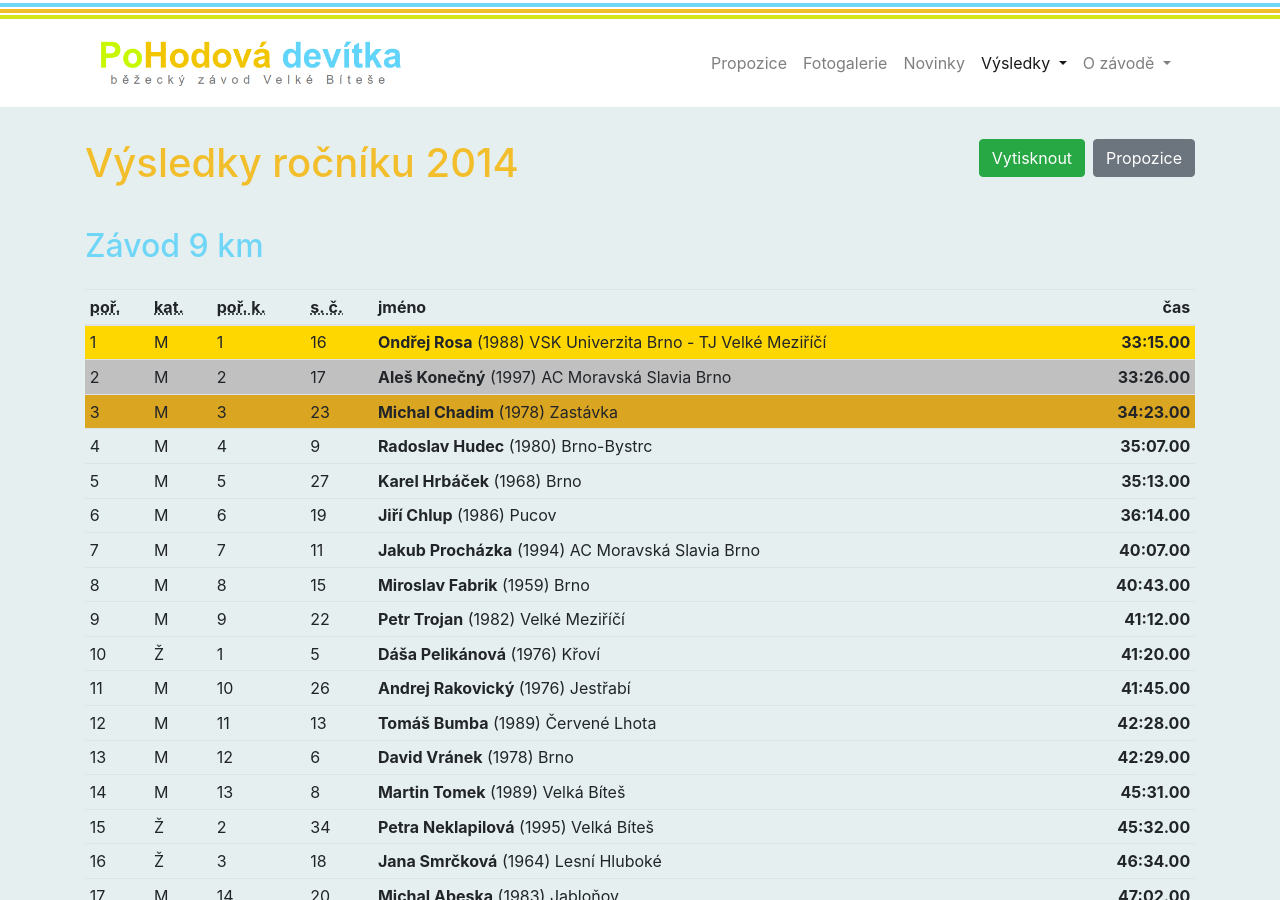
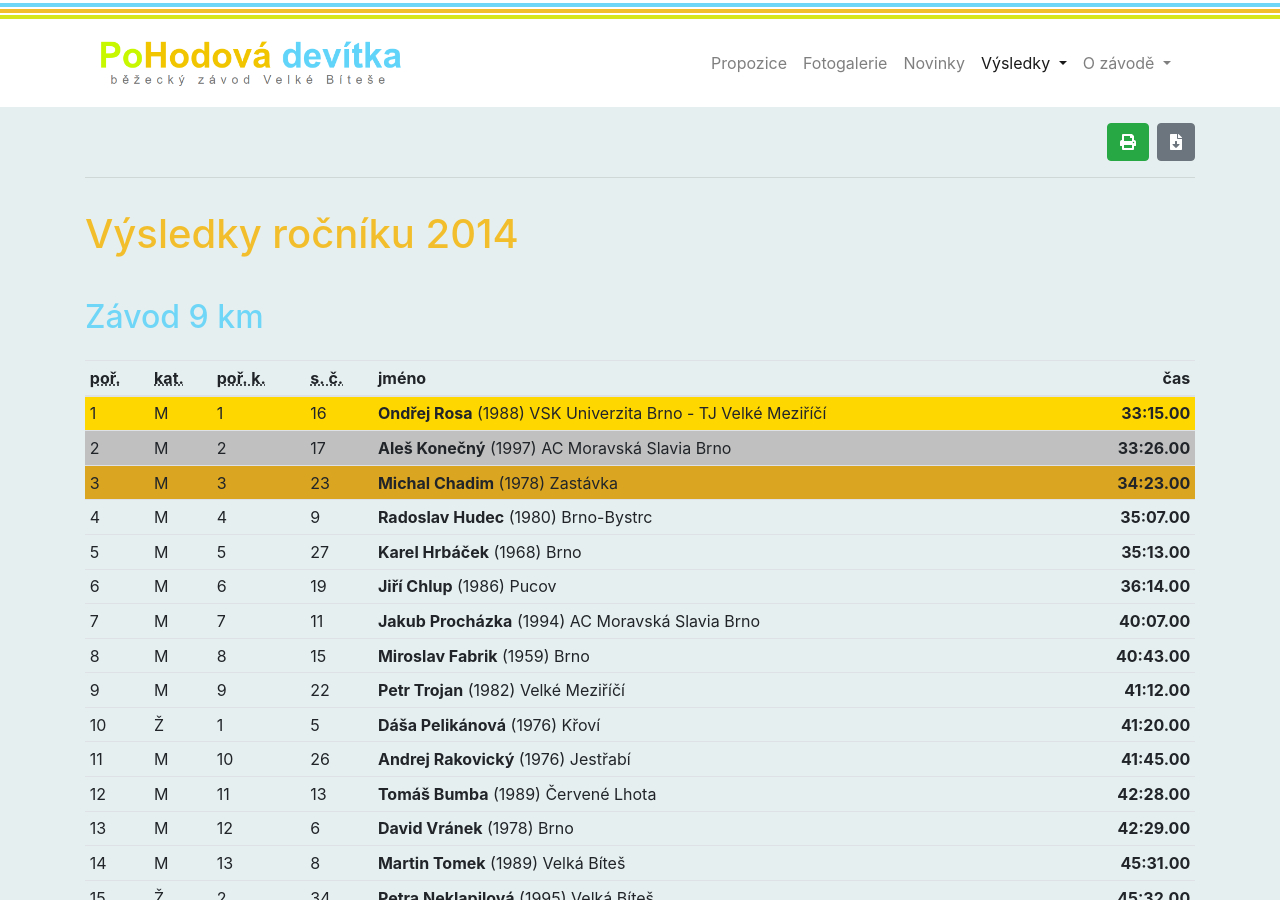
Before and after one commit to pohodovadevitka/pohodovadevitka.github.io, a Jekyll site: the page built from _vysledky/2014.html, in a window 1280 px wide and 900 px high. Built offline with Jekyll 4.4.1, drawn with Linux system fonts in a browser that asks for light colours; nearby versions of some CDN libraries.

Commit message:
buttons with fontawesome

```diff
--- a/_includes/print-and-proposition.html
+++ b/_includes/print-and-proposition.html
@@ -1,17 +1,23 @@
-<div class="btn-toolbar float-right d-print-none py-sm-3" role="toolbar">
+<div class="btn-toolbar justify-content-end d-print-none" role="toolbar">
   <a
     href="#"
     class="btn btn-md btn-success mr-2"
     onclick="window.print(); return false;"
+    title="Vytisknout"
   >
-    <span class="glyphicon glyphicon-print"></span> Vytisknout
+    <i class="fas fa-print"></i>
+    <span class="sr-only">Vytisknout</span>
   </a>
   <a
     class="btn btn-md btn-secondary"
     href="/files/Propozice-{{ page.year }}.pdf"
     target="_blank"
     rel="noopener"
+    title="Stáhnout propozice jako PDF"
   >
-    Propozice
+    <i class="fas fa-file-download"></i>
+    <span class="sr-only">Stáhnout propozice jako PDF</span>
   </a>
 </div>
+
+<hr>
--- a/propozice.html
+++ b/propozice.html
@@ -10,8 +10,10 @@ permalink: "/propozice/"
     href="/files/Propozice-2018.pdf"
     target="_blank"
     rel="noopener"
+    title="Stáhnout propozice jako PDF"
   >
-    PDF ke stažení
+    <i class="fas fa-file-download"></i>
+    <span class="sr-only">Stáhnout propozice jako PDF</span>
   </a>
 </div>
 
```
